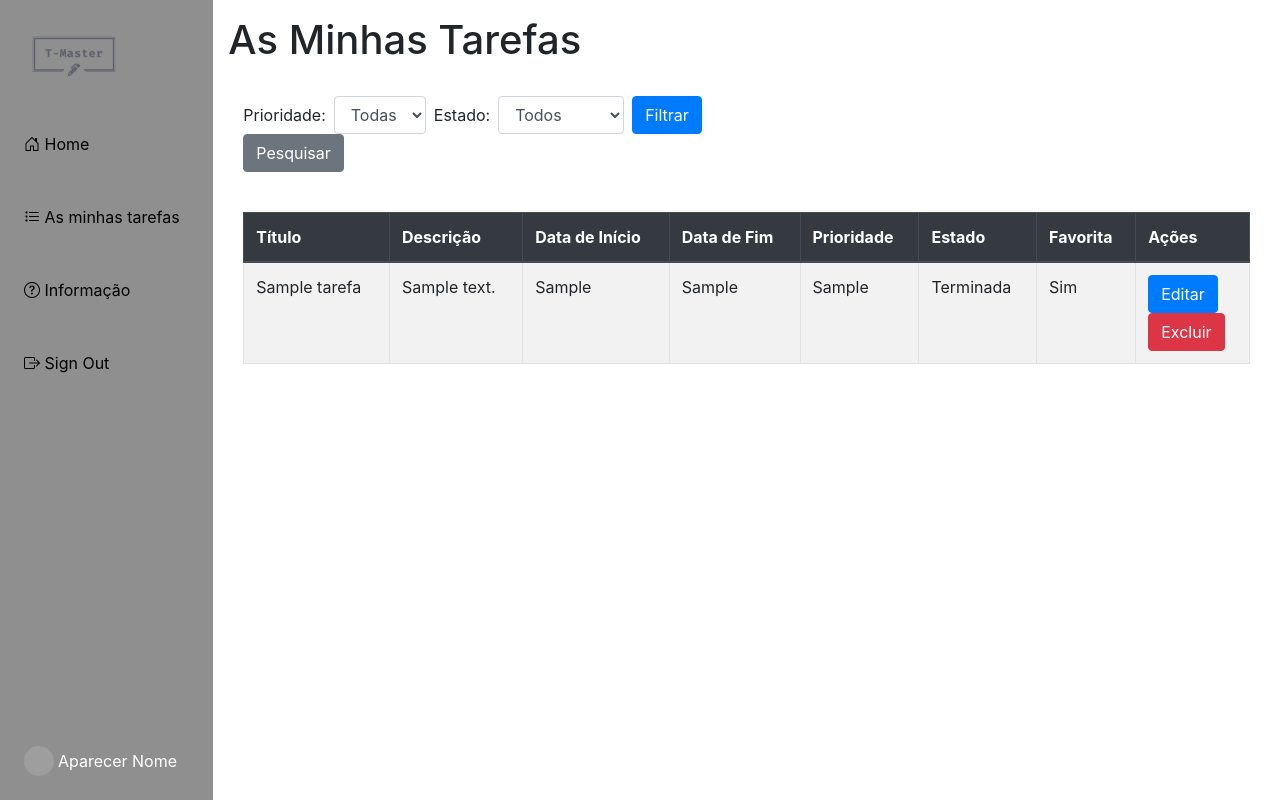
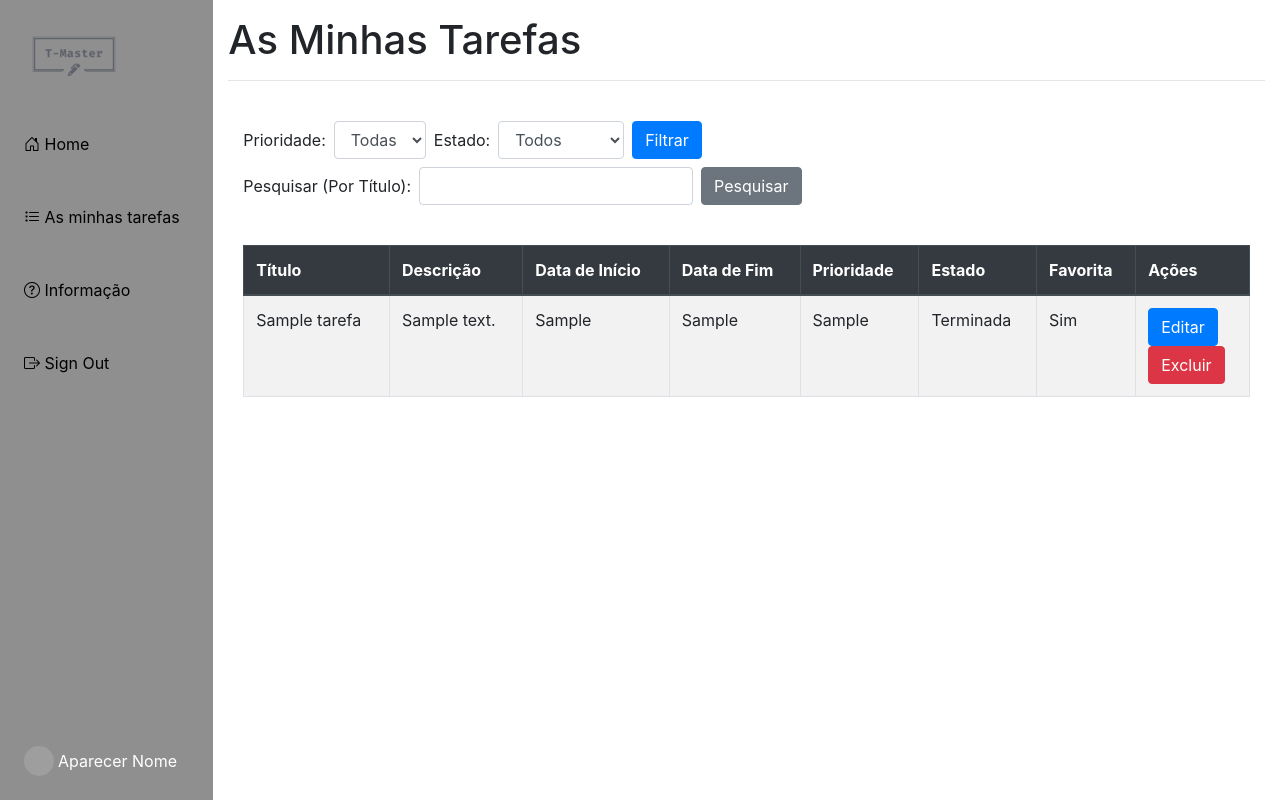
Before and after one commit to Zagazau/T-Master, a PHP site: page /pages/secure/minhas_tarefas.php in a window 1280 px wide. Run offline with PHP 8.4, Linux system fonts and the light colour scheme; the visitor is signed in with stand-in values (Sample User, id 1); tables that the repository leaves empty or names only in its code hold one stand-in row (values such as "Sample post"); some libraries are stand-ins or nearby versions; grey boxes are pictures that could not be loaded.

Commit message:
Pesquisar tarefas

```diff
--- a/infra/repositories/tarefaRepository.php
+++ b/infra/repositories/tarefaRepository.php
@@ -103,8 +103,7 @@ class TarefaRepository
             // A exclusão foi bem-sucedida
             return true;
         } catch (PDOException $e) {
-            // Captura qualquer exceção do PDO
-            // Você pode tratar a exceção conforme necessário
+
             return false;
         }
     }
@@ -140,5 +139,15 @@ class TarefaRepository
 
         return $statement->fetchAll(PDO::FETCH_ASSOC);
     }
+
+    public function pesquisarTarefa($titulo)
+    {
+        $sql = "SELECT * FROM tarefas WHERE titulo LIKE :titulo";
+        $statement = $GLOBALS['pdo']->prepare($sql);
+        $statement->bindValue(':titulo', '%' . $titulo . '%', PDO::PARAM_STR);
+        $statement->execute();
+
+        return $statement->fetchAll(PDO::FETCH_ASSOC);
+    }
 }
 ?>
--- a/pages/secure/main.php
+++ b/pages/secure/main.php
@@ -17,15 +17,12 @@ if ($_SERVER["REQUEST_METHOD"] === "POST" && isset($_POST["user"]) && $_POST["us
     $estado = $_POST["estado"];
     $favorita = isset($_POST["favorita"]) ? 1 : 0;
 
-    // Adiciona a tarefa
     $tarefaRepository->createTarefa($titulo, $descricao, $data_inicio, $data_fim, $prioridade, $estado, $favorita);
 
-    // Redireciona para evitar envios duplos do formulário
     header("Location: /main.php");
     exit();
 }
 
-// Consulta o banco de dados para obter as tarefas
 $tarefas = $tarefaRepository->getAllTarefas();
 ?>
 
--- a/pages/secure/minhas_tarefas.php
+++ b/pages/secure/minhas_tarefas.php
@@ -4,10 +4,9 @@ require_once __DIR__ . '/../../infra/middlewares/middleware-user.php';
 require_once __DIR__ . '/../../infra/db/connection.php';
 require_once __DIR__ . '/../../infra/repositories/tarefaRepository.php';
 
-// Instancia o t
+
 $tarefaRepository = new tarefaRepository();
 
-// Consulta o banco de dados para obter as tarefas
 $tarefas = $tarefaRepository->getAllTarefas();
 
 if ($_SERVER["REQUEST_METHOD"] === "GET" && isset($_GET["filtrar"])) {
@@ -21,15 +20,20 @@ if ($_SERVER["REQUEST_METHOD"] === "GET" && isset($_GET["filtrar"])) {
     exit();
 }
 
-// Check if filtering parameters are in the URL
 if ($_SERVER["REQUEST_METHOD"] === "GET" && isset($_GET['prioridade']) && isset($_GET['estado'])) {
     $prioridade = $_GET['prioridade'];
     $estado = $_GET['estado'];
 
-    // Retrieve filtered tasks using the stored parameters
     $tarefas = $tarefaRepository->filtrarTarefas($estado, $prioridade);
 }
+
+if ($_SERVER["REQUEST_METHOD"] === "GET" && isset($_GET["pesquisar"]) && $_GET["pesquisar"] === "1" && isset($_GET["titulo_pesquisa"])) {
+    $tituloPesquisa = $_GET["titulo_pesquisa"];
+    $tarefas = $tarefaRepository->pesquisarTarefa($tituloPesquisa);
+}
 ?>
+
+
 
 <!DOCTYPE html>
 <html lang="en">
@@ -101,12 +105,13 @@ if ($_SERVER["REQUEST_METHOD"] === "GET" && isset($_GET['prioridade']) && isset(
 
             <div class="col-md-9 col-xl-10">
                 <h1 class="mt-3">As Minhas Tarefas</h1>
+                <hr>
                 <br>
 
 
                 <div class="container">
                     <div class="mb-3">
-                        <form action="#" method="get" class="form-inline">
+                        <form action="#" method="get" class="form-inline mb-2">
                             <label for="prioridade" class="mr-2">Prioridade:</label>
                             <select id="prioridade" name="prioridade" class="form-control mr-2">
                                 <option value="">Todas</option>
@@ -128,7 +133,15 @@ if ($_SERVER["REQUEST_METHOD"] === "GET" && isset($_GET['prioridade']) && isset(
                             <button type="submit" class="btn btn-primary mr-2">Filtrar</button>
                         </form>
 
-                        <button type="button" class="btn btn-secondary">Pesquisar</button>
+                        <form action="#" method="get" class="form-inline">
+                            <input type="hidden" name="pesquisar" value="1">
+
+                            <label for="titulo_pesquisa" class="mr-2">Pesquisar (Por Título):</label>
+                            <input type="text" id="titulo_pesquisa" name="titulo_pesquisa" class="form-control mr-2"
+                                required>
+
+                            <button type="submit" class="btn btn-secondary">Pesquisar</button>
+                        </form>
                     </div>
 
                     <div class="table-responsive">
```
